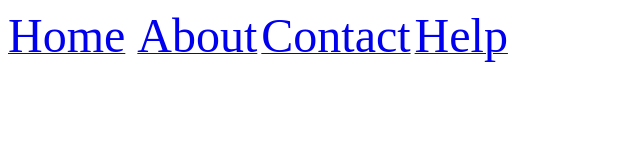
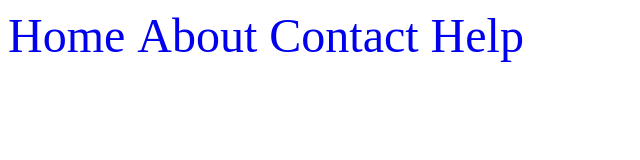
Before and after one commit to claude-01/practical-work, a plain HTML site: page index.html in a window 1280 px wide. Shown: the whole page, without its empty margins (0-640 px from the left). Drawn offline with Linux system fonts and the light colour scheme.

Commit message:
Update index.html

```diff
--- a/index.html
+++ b/index.html
@@ -2,13 +2,16 @@
 <html>
 <head>
 	<title>simple website</title>
+	<style>
+		a{text-decoration:none}
+	</style>
 </head>
 <body>
 	<header>
 		<nav>
 			<a href="home.html"><font size="20">Home</font></a>&nbsp;&nbsp;
-			<a href="about.html"><font size="20">About</font></a>
-			<a href="cotact.html"><font size="20">Contact</font></a>
+			<a href="about.html"><font size="20">About</font></a>&nbsp;&nbsp;
+			<a href="cotact.html"><font size="20">Contact</font></a>&nbsp;&nbsp;
 			<a href="help.html"><font size="20">Help<?</a>
 
 	</nav>
```
